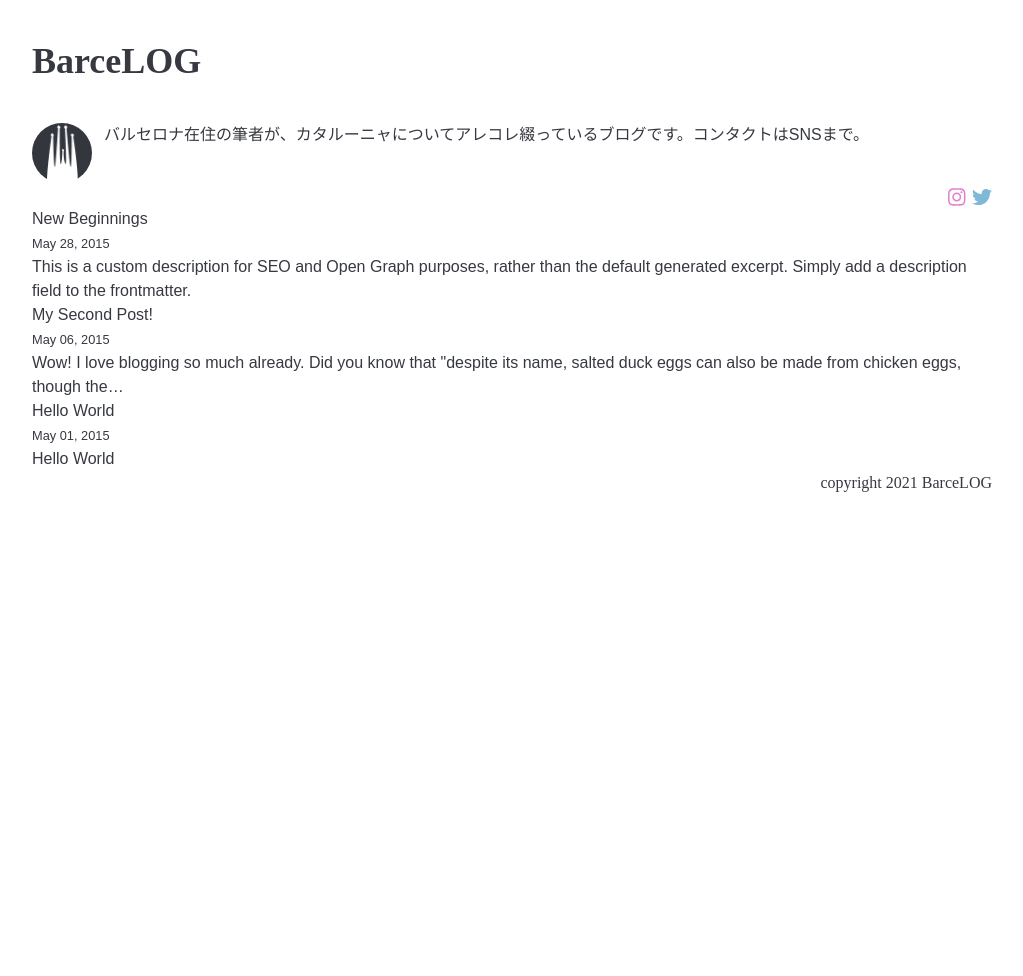
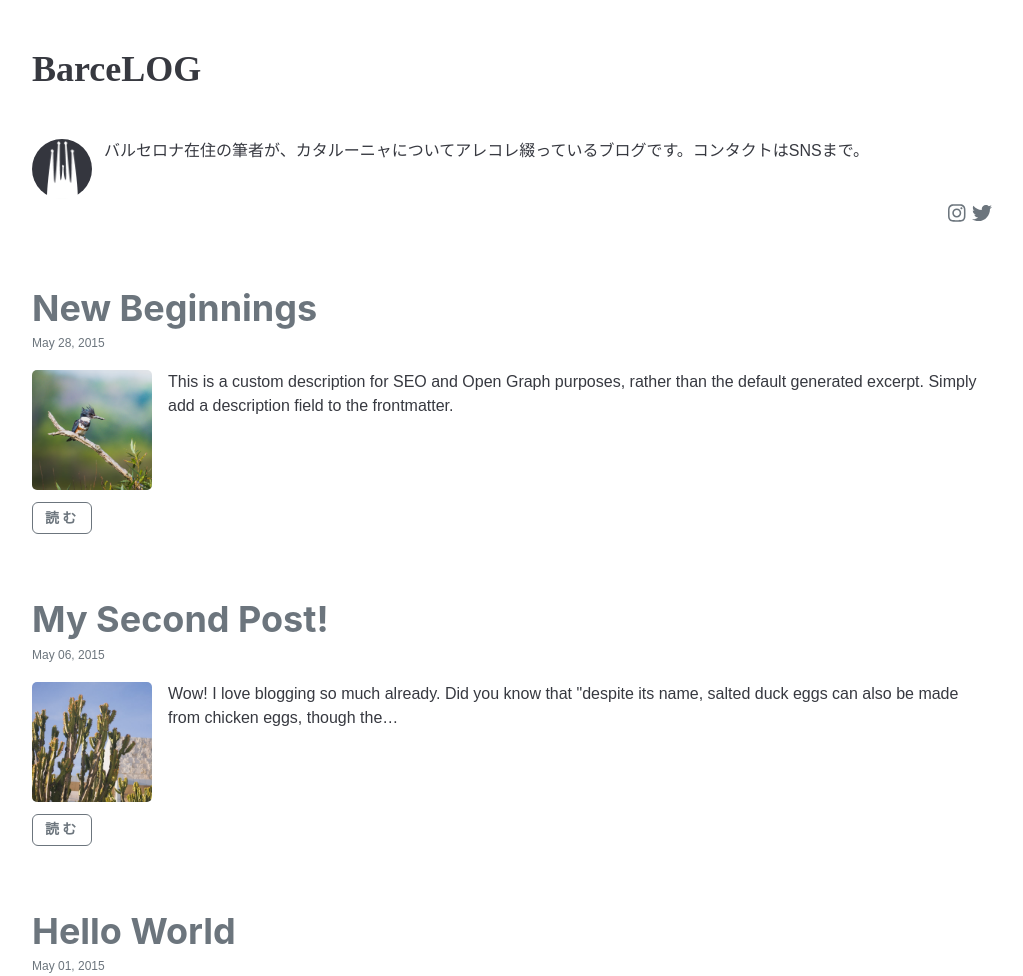
Before and after one commit to eiske0805/barcelog, a Gatsby site: page / in a window 1280 px wide. Shown: the top 976 px of the page, without its empty margins (128-1151 px from the left). Before the commit the page ends 800 px from the top, so only its background shows below. Built offline with nearby package versions, Linux system fonts and the light colour scheme; Gatsby itself is replaced by a stand-in of ours; a web font is replaced by a local one.

Commit message:
second commit

```diff
--- a/content/blog/hello-world/index.md
+++ b/content/blog/hello-world/index.md
@@ -2,6 +2,7 @@
 title: Hello World
 date: "2015-05-01T22:12:03.284Z"
 description: "Hello World"
+image: "./salty_egg.jpg"
 ---
 
 This is my first post on my new fake blog! How exciting!
--- a/content/blog/my-second-post/index.md
+++ b/content/blog/my-second-post/index.md
@@ -1,6 +1,7 @@
 ---
 title: My Second Post!
 date: "2015-05-06T23:46:37.121Z"
+image: "./saboten.jpg"
 ---
 
 Wow! I love blogging so much already.
--- a/content/blog/new-beginnings/index.md
+++ b/content/blog/new-beginnings/index.md
@@ -2,6 +2,7 @@
 title: New Beginnings
 date: "2015-05-28T22:40:32.169Z"
 description: This is a custom description for SEO and Open Graph purposes, rather than the default generated excerpt. Simply add a description field to the frontmatter.
+image: "./tori.jpg"
 ---
 
 Far far away, behind the word mountains, far from the countries Vokalia and
--- a/package.json
+++ b/package.json
@@ -54,7 +54,7 @@
   },
   "scripts": {
     "build": "gatsby build",
-    "develop": "gatsby develop",
+    "develop": "GATSBY_GRAPHQL_IDE=playground gatsby develop",
     "format": "prettier --write \"**/*.{js,jsx,ts,tsx,json,md}\"",
     "start": "npm run develop",
     "serve": "gatsby serve",
--- a/src/components/bio.js
+++ b/src/components/bio.js
@@ -6,7 +6,7 @@
  */
 
 import * as React from "react"
-import { useStaticQuery, graphql } from "gatsby"
+import { useStaticQuery, graphql, Link } from "gatsby"
 import { StaticImage } from "gatsby-plugin-image"
 import { Box, Flex, Text } from "@chakra-ui/react"
 
@@ -28,13 +28,15 @@ const Bio = () => {
 
   return (
     <>
-      <Flex mt={10}>
+      <Flex mt={12}>
         <Box flexBasis="60px" flexShrink="0" mr={3}>
-          <StaticImage
-            style={{ borderRadius: "100%" }}
-            src="../images/barcelog-icon.png"
-            alt="Profile picture"
-          />
+          <Link to="/">
+            <StaticImage
+              style={{ borderRadius: "100%" }}
+              src="../images/barcelog-icon.png"
+              alt="Profile picture"
+            />
+          </Link>
         </Box>
         <Text>{description}</Text>
       </Flex>
--- a/src/components/layout.js
+++ b/src/components/layout.js
@@ -9,7 +9,7 @@ const Layout = ({ location, children }) => {
   const isRootPath = location.pathname === rootPath
 
   return (
-    <Box maxW="62em" mx="auto" py={10} px={4}>
+    <Box maxW="62em" mx="auto" py={12} px={4}>
       <Header isRootPath={isRootPath} />
       <main>{children}</main>
       <Footer />
--- a/src/components/snsNavi.js
+++ b/src/components/snsNavi.js
@@ -36,7 +36,7 @@ const SnsNavi = () => {
           width="20px"
           height="20px"
           viewBox="0 0 512 512"
-          fill="purple"
+          fill="gray"
           _hover={{ fill: "red" }}
         >
           <path d="M224.1 141c-63.6 0-114.9 51.3-114.9 114.9s51.3 114.9 114.9 114.9S339 319.5 339 255.9 287.7 141 224.1 141zm0 189.6c-41.1 0-74.7-33.5-74.7-74.7s33.5-74.7 74.7-74.7 74.7 33.5 74.7 74.7-33.6 74.7-74.7 74.7zm146.4-194.3c0 14.9-12 26.8-26.8 26.8-14.9 0-26.8-12-26.8-26.8s12-26.8 26.8-26.8 26.8 12 26.8 26.8zm76.1 27.2c-1.7-35.9-9.9-67.7-36.2-93.9-26.2-26.2-58-34.4-93.9-36.2-37-2.1-147.9-2.1-184.9 0-35.8 1.7-67.6 9.9-93.9 36.1s-34.4 58-36.2 93.9c-2.1 37-2.1 147.9 0 184.9 1.7 35.9 9.9 67.7 36.2 93.9s58 34.4 93.9 36.2c37 2.1 147.9 2.1 184.9 0 35.9-1.7 67.7-9.9 93.9-36.2 26.2-26.2 34.4-58 36.2-93.9 2.1-37 2.1-147.8 0-184.8zM398.8 388c-7.8 19.6-22.9 34.7-42.6 42.6-29.5 11.7-99.5 9-132.1 9s-102.7 2.6-132.1-9c-19.6-7.8-34.7-22.9-42.6-42.6-11.7-29.5-9-99.5-9-132.1s-2.6-102.7 9-132.1c7.8-19.6 22.9-34.7 42.6-42.6 29.5-11.7 99.5-9 132.1-9s102.7-2.6 132.1 9c19.6 7.8 34.7 22.9 42.6 42.6 11.7 29.5 9 99.5 9 132.1s2.7 102.7-9 132.1z"></path>
@@ -50,7 +50,7 @@ const SnsNavi = () => {
           width="20px"
           height="20px"
           viewBox="0 0 512 512"
-          fill="lightBlue"
+          fill="gray"
           _hover={{ fill: "red" }}
         >
           <path d="M459.37 151.716c.325 4.548.325 9.097.325 13.645 0 138.72-105.583 298.558-298.558 298.558-59.452 0-114.68-17.219-161.137-47.106 8.447.974 16.568 1.299 25.34 1.299 49.055 0 94.213-16.568 130.274-44.832-46.132-.975-84.792-31.188-98.112-72.772 6.498.974 12.995 1.624 19.818 1.624 9.421 0 18.843-1.3 27.614-3.573-48.081-9.747-84.143-51.98-84.143-102.985v-1.299c13.969 7.797 30.214 12.67 47.431 13.319-28.264-18.843-46.781-51.005-46.781-87.391 0-19.492 5.197-37.36 14.294-52.954 51.655 63.675 129.3 105.258 216.365 109.807-1.624-7.797-2.599-15.918-2.599-24.04 0-57.828 46.782-104.934 104.934-104.934 30.213 0 57.502 12.67 76.67 33.137 23.715-4.548 46.456-13.32 66.599-25.34-7.798 24.366-24.366 44.833-46.132 57.827 21.117-2.273 41.584-8.122 60.426-16.243-14.292 20.791-32.161 39.308-52.628 54.253z"></path>
--- a/src/pages/index.js
+++ b/src/pages/index.js
@@ -1,6 +1,16 @@
 import * as React from "react"
 import { Link, graphql } from "gatsby"
-import { ChakraProvider } from "@chakra-ui/react"
+import { GatsbyImage, getImage } from "gatsby-plugin-image"
+import {
+  ChakraProvider,
+  List,
+  ListItem,
+  Box,
+  Flex,
+  Button,
+  Heading,
+  Text,
+} from "@chakra-ui/react"
 
 import theme from "../theme/theme"
 import Bio from "../components/bio"
@@ -10,6 +20,7 @@ import Seo from "../components/seo"
 const BlogIndex = ({ data, location }) => {
   const siteTitle = data.site.siteMetadata?.title || `Title`
   const posts = data.allMarkdownRemark.nodes
+  // const image = getImage(data.allMarkdownRemark.nodes.frontmatter.image)
 
   if (posts.length === 0) {
     return (
@@ -30,38 +41,50 @@ const BlogIndex = ({ data, location }) => {
       <Layout location={location} title={siteTitle}>
         <Seo title="All posts" />
         <Bio />
-        <ol style={{ listStyle: `none` }}>
+        <List my={16} ml={0}>
           {posts.map(post => {
             const title = post.frontmatter.title || post.fields.slug
-
             return (
-              <li key={post.fields.slug}>
-                <article
-                  className="post-list-item"
-                  itemScope
-                  itemType="http://schema.org/Article"
-                >
-                  <header>
-                    <h2>
-                      <Link to={post.fields.slug} itemProp="url">
-                        <span itemProp="headline">{title}</span>
-                      </Link>
-                    </h2>
-                    <small>{post.frontmatter.date}</small>
-                  </header>
-                  <section>
-                    <p
+              <ListItem key={post.fields.slug} mt={16}>
+                <Box as="article">
+                  <Heading as="h2" color="gray">
+                    {title}
+                  </Heading>
+                  <Text as="time" fontSize="xs" color="gray" mt={5}>
+                    {post.frontmatter.date}
+                  </Text>
+                  <Flex mt={4}>
+                    <Box flexBasis="120px" flexShrink="0" mr={4}>
+                      <GatsbyImage
+                        image={getImage(post.frontmatter.image)}
+                        style={{ borderRadius: "5px" }}
+                        alt="abc"
+                      />
+                    </Box>
+                    <Text
                       dangerouslySetInnerHTML={{
                         __html: post.frontmatter.description || post.excerpt,
                       }}
-                      itemProp="description"
                     />
-                  </section>
-                </article>
-              </li>
+                  </Flex>
+                  <Link to={post.fields.slug}>
+                    <Button
+                      mt={3}
+                      fontSize="sm"
+                      size="sm"
+                      variant="outline"
+                      color="gray"
+                      _hover={{ color: "red" }}
+                      letterSpacing=".2rem"
+                    >
+                      読む
+                    </Button>
+                  </Link>
+                </Box>
+              </ListItem>
             )
           })}
-        </ol>
+        </List>
       </Layout>
     </ChakraProvider>
   )
@@ -86,6 +109,16 @@ export const pageQuery = graphql`
           date(formatString: "MMMM DD, YYYY")
           title
           description
+          image {
+            childImageSharp {
+              gatsbyImageData(
+                width: 120
+                height: 120
+                placeholder: BLURRED
+                formats: [AUTO, WEBP, AVIF]
+              )
+            }
+          }
         }
       }
     }
```
Also changed, not shown: content/blog/my-second-post/saboten.jpg (added), content/blog/new-beginnings/tori.jpg (added).
